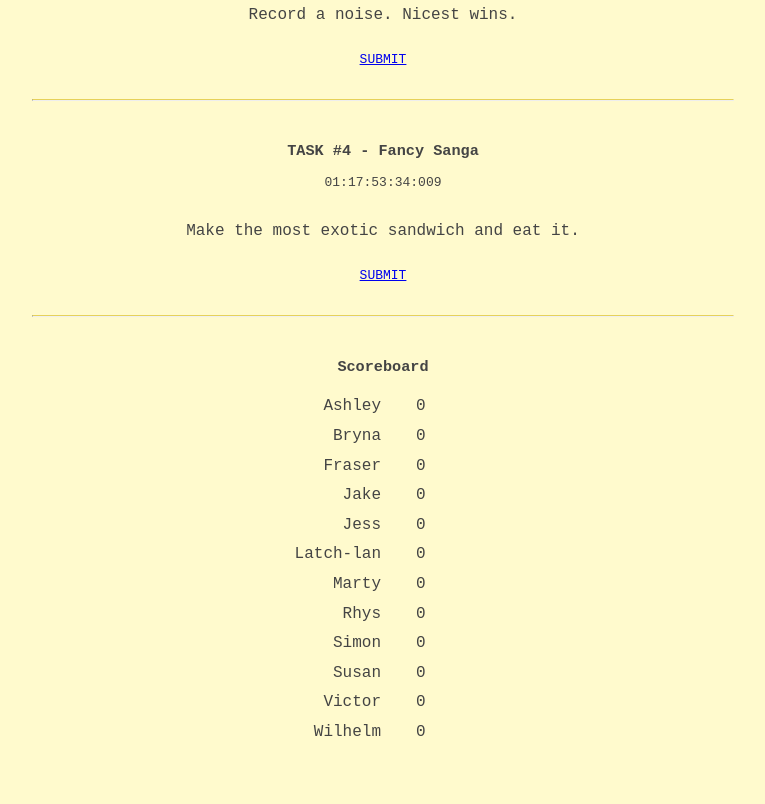
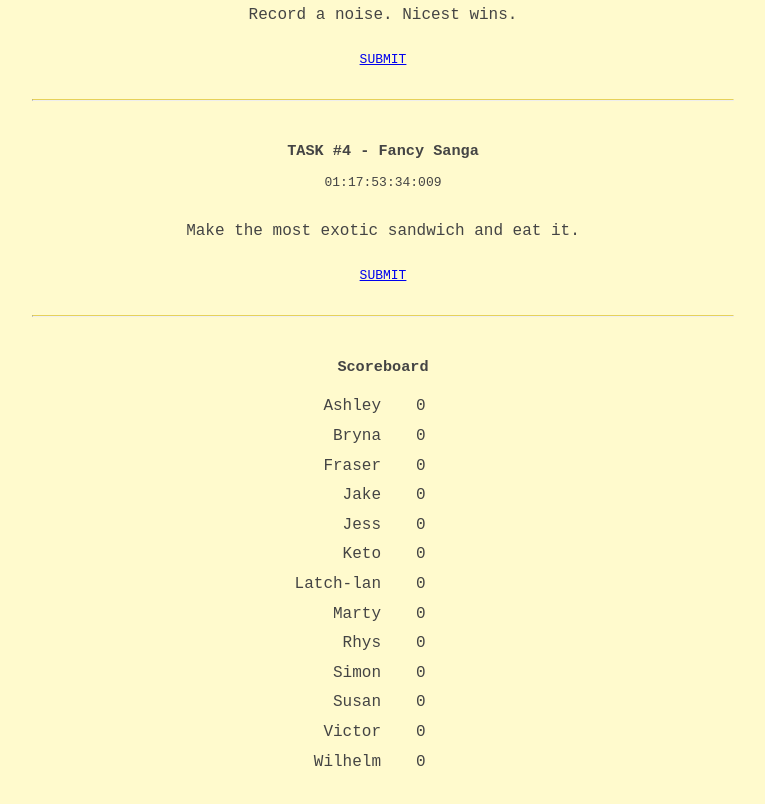
Before and after one commit to tomatosource/tomatosource.github.io, a plain HTML site: page index.html in a window 1280 px wide. Shown: the part 727-1531 px from the top of the page, without its empty margins (257-1022 px from the left). Drawn offline with Linux system fonts and the light colour scheme.

Commit message:
add keto to scores

```diff
--- a/index.html
+++ b/index.html
@@ -44,6 +44,7 @@
 			<tr> <td class="name">Fraser</td> <td class="score">0</td> </tr>
 			<tr> <td class="name">Jake</td> <td class="score">0</td> </tr>
 			<tr> <td class="name">Jess</td> <td class="score">0</td> </tr>
+			<tr> <td class="name">Keto</td> <td class="score">0</td> </tr>
 			<tr> <td class="name">Latch-lan</td> <td class="score">0</td> </tr>
 			<tr> <td class="name">Marty</td> <td class="score">0</td> </tr>
 			<tr> <td class="name">Rhys</td> <td class="score">0</td> </tr>
```
